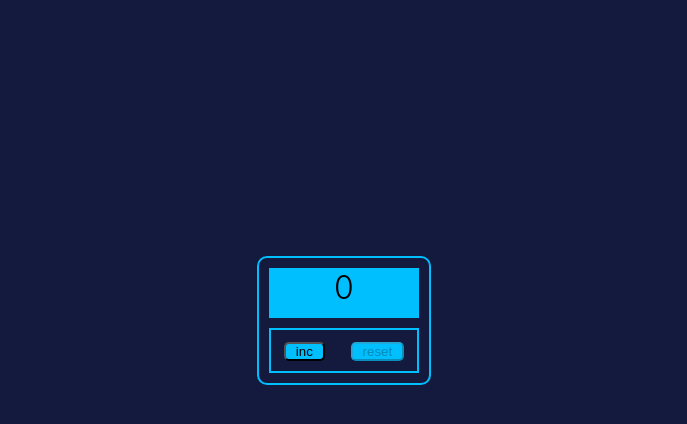
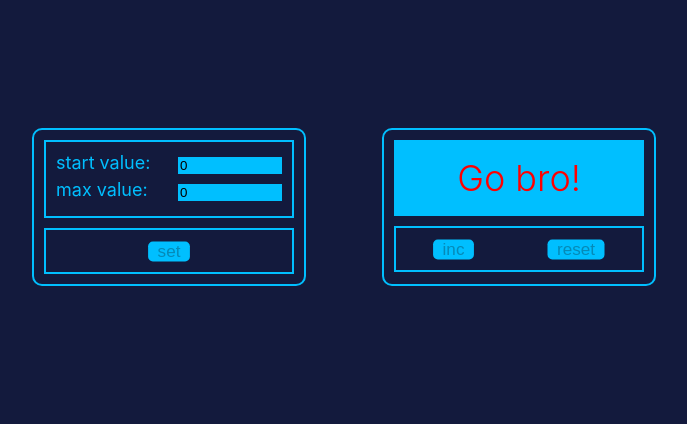
Before and after one commit to NikolaYK2/first_month_exam, a React (Create React App) app: page / in a window 1280 px wide. Shown: the top 424 px of the page, without its empty margins (296-983 px from the left). Built offline with nearby package versions, Linux system fonts and the light colour scheme.

Commit message:
counter part 1

```diff
--- a/package.json
+++ b/package.json
@@ -2,6 +2,7 @@
   "name": "first_month_exam",
   "version": "0.1.0",
   "private": true,
+  "homepage": "https://NikolaYK2.github.io/first_month_exam",
   "dependencies": {
     "@testing-library/jest-dom": "^5.14.1",
     "@testing-library/react": "^13.0.0",
@@ -10,6 +11,7 @@
     "@types/node": "^16.7.13",
     "@types/react": "^18.0.0",
     "@types/react-dom": "^18.0.0",
+    "gh-pages": "^4.0.0",
     "react": "^18.2.0",
     "react-dom": "^18.2.0",
     "react-scripts": "5.0.1",
@@ -20,7 +22,9 @@
     "start": "react-scripts start",
     "build": "react-scripts build",
     "test": "react-scripts test",
-    "eject": "react-scripts eject"
+    "eject": "react-scripts eject",
+    "predeploy": "npm run build",
+    "deploy": "gh-pages -d build"
   },
   "eslintConfig": {
     "extends": [
--- a/src/App.css
+++ b/src/App.css
@@ -1,15 +1,27 @@
 .App {
+    max-width: 700px;
+    display: flex;
+    justify-content: space-between;
+    margin: 10% auto;
+    font-size: 18px;
+}
+.block{
+    width: 250px;
+    margin: 0 auto;
     text-align: center;
-    margin: 20% auto;
     padding: 10px 10px 10px 10px;
-    max-width: 150px;
     border: 2px solid deepskyblue;
     border-radius: 10px;
+    }
+    .block__container{
+        display: flex;
+        justify-content: space-around;
+        border: 2px solid deepskyblue;
+        margin: 10px 0 0 0;
+        padding: 10px 0 10px;
 }
-.container{
-    display: flex;
-    justify-content: space-around;
+
+.block__screen{
     border: 2px solid deepskyblue;
-    margin: 10px 0 0 0;
-    padding: 10px 0 10px;
+    padding: 10px;
 }
--- a/src/App.tsx
+++ b/src/App.tsx
@@ -1,33 +1,66 @@
 import React, {useState} from 'react';
 import './App.css';
-import {Button} from "./components/Button";
+import {Button} from "./components/buttonMain/Button";
 import {Main} from "./components/main/Main";
+import s from './components/buttonMain/Button.module.css';
+import {Screen} from "./components/screen/Screen";
 
 function App() {
 
-    let minValue = 0;
-    let maxValue = 5;
-    const [num, setNum] = useState(minValue)
+    let startValue = 0;
+    let maxValue = 0;
+    const [startNumControl, setStartNumControl] = useState(startValue);
+    const [num, setNum] = useState(startNumControl);
+    const [maxNumControl, setMaxNumControl] = useState(maxValue);
+    const [disabledSet, setDisabledSet] = useState(true);
+    const [textDisplay, setTextDisplay] = useState('Go bro!');
 
     const startButton = () => {
-        if (num < maxValue) {
+        if(num < maxNumControl) {
             setNum(num + 1)
-        } else {
-            setNum(num)
         }
     };
     const resetButton = () => {
-        setNum(minValue);
+        setNum(startNumControl);
     };
+    const maxStyle = num === maxNumControl || startNumControl >= maxNumControl ? s.stopBut : s.go;
+    const minStyle = num === startNumControl || startNumControl >= maxNumControl ? s.stopBut : s.go;
+    const setStyle = disabledSet || startNumControl >= maxNumControl? s.stop : s.go;
+
+//SET Значений счетчика=========================================================================
+    const setButton = () => {
+        if(startNumControl < maxNumControl){
+            setNum(startNumControl)
+            setDisabledSet(true)
+        }
+    }
+
+//ERROR==========================================================================================
+
+
 
     return (
+        //SET DATA OPTIONS=======================================================================================
         <div className="App">
-            <Main num={num}/>
-            <div className="container">
-                <Button  isDisabled={num === maxValue} callback={()=>{startButton()}} title="inc"/>
-                <Button  isDisabled={num === minValue} callback={()=>{resetButton()}} title="reset"/>
+            <div className='block'>
+                <div className='block__screen'>
+                    <Screen valueType='start' title='start value:' callback={setStartNumControl} startNumControl={startNumControl} maxNumControl={maxNumControl} setDisabledSet={setDisabledSet} num={startNumControl} setTextDisplay={setTextDisplay}/>
+                    <Screen valueType='max' title='max value:' callback={setMaxNumControl} startNumControl={startNumControl} maxNumControl={maxNumControl} setDisabledSet={setDisabledSet} num={maxNumControl} setTextDisplay={setTextDisplay}/>
+                </div>
+                <div className="block__container">
+                    <Button isDisabled={startNumControl >= maxNumControl || disabledSet} style={setStyle} callback={setButton} title="set"/>
+                </div>
+            </div>
+{/*//СЧЕТЧИК=========================================================================================================*/}
+            <div className='block'>
+                <Main num={num} maxNumControl={maxNumControl} startNumControl={startNumControl} textDisplay={textDisplay}/>
+                <div className="block__container">
+                    <Button isDisabled={num === maxNumControl || startNumControl >= maxNumControl} style={maxStyle} callback={startButton} title="inc"/>
+                    <Button isDisabled={num === startNumControl || startNumControl >= maxNumControl} style={minStyle} callback={resetButton} title="reset"/>
+                </div>
             </div>
         </div>
     );
 }
+
 export default App;
--- a/src/components/Button.module.css
+++ /dev/null
@@ -1,5 +0,0 @@
-button{
-    background-color: deepskyblue;
-    border-radius: 5px;
-    padding: 0 10px 0;
-}
--- /dev/null
+++ b/src/components/buttonMain/Button.module.css
@@ -0,0 +1,21 @@
+button{
+    font-size: 18px;
+    background-color: deepskyblue;
+    border-radius: 5px;
+    padding: 0 10px 0;
+    cursor: pointer;
+    border: none;
+    box-shadow: 5px 2px 3px black;
+}
+.stopBut{
+    box-shadow: none;
+    transform: scale(0.95);
+}
+.go:active{
+    box-shadow: none;
+    transform: scale(0.95);
+}
+.stop{
+    box-shadow: none;
+    transform: scale(0.95);
+}
--- a/src/components/Button.tsx
+++ b/src/components/buttonMain/Button.tsx
@@ -1,20 +1,19 @@
 import React from "react";
-import s from "./Button.module.css";
 
 type ButtonType = {
     callback: () => void
     title: string
-    isDisabled: boolean,
+    isDisabled:any,
+    style: string,
 }
 export const Button = (props: ButtonType) => {
 
     const onClickHandler = () => {
         props.callback();
     }
-
     return (
-        <div className={s.container__button}>
-            <button disabled={props.isDisabled} onClick={onClickHandler} >{props.title}</button>
+        <div>
+            <button disabled={props.isDisabled} className={props.style} onClick={onClickHandler}>{props.title}</button>
         </div>
     );
 }
--- a/src/components/main/Main.module.css
+++ b/src/components/main/Main.module.css
@@ -1,13 +1,19 @@
 .container__meaning {
     background-color: deepskyblue;
-    height: 50px;
+    height: 76px;
+    display: flex;
+    justify-content: center;
+    align-items: center;
+    }
+    .container__meaning>h1 {
+        font-weight: 300;
+        margin: 0;
+        padding: 0;
+        line-height: 0;
+        vertical-align: center;
 }
 
-h1{
-    margin: 0;
-    font-weight: 300;
-}
-.stop{
+.stop {
     color: red;
     font-weight: 600;
 }
--- a/src/components/main/Main.tsx
+++ b/src/components/main/Main.tsx
@@ -2,16 +2,22 @@ import React from "react";
 import s from "./Main.module.css";
 
 type MainType = {
-    num: number
+    num: number,
+    startNumControl: number,
+    maxNumControl: number,
+    textDisplay: string,
+
 }
 
 export const Main = (props: MainType) => {
 
-    let stopNum = props.num === 5 ? s.stop : "";
+
+    const stopNum = props.num === props.maxNumControl ? s.stop : "";
+    const display = props.num || props.textDisplay;
 
     return (
         <div className={s.container__meaning}>
-            <h1 className={stopNum}>{props.num}</h1>
+            <h1 className={stopNum}>{display}</h1>
         </div>
     );
 }
--- /dev/null
+++ b/src/components/screen/Screen.module.css
@@ -0,0 +1,12 @@
+.block {
+    display: flex;
+    justify-content: space-between;
+    color:   deepskyblue;
+}
+    .block>input {
+        width: 100px;
+        outline: none;
+        border: none;
+        margin: 5px 0;
+        background-color: deepskyblue;
+        }
--- /dev/null
+++ b/src/components/screen/Screen.tsx
@@ -0,0 +1,42 @@
+import React, {ChangeEvent} from 'react';
+import s from './Screen.module.css';
+
+export type ValueType = 'max' | 'start'
+
+type ScreenType = {
+    title: string,
+    num:number,
+    startNumControl: number,
+    maxNumControl:number,
+    callback:(setStartNumControl: number, setMaxNumControl: number)=>void,
+    setDisabledSet:(disabled:boolean)=>void,
+    setTextDisplay:(textDisplay: string)=>void,
+    valueType: ValueType,
+}
+export const Screen = (props: ScreenType) => {
+
+    const onChangeHandler=(e:ChangeEvent<HTMLInputElement>)=> {
+        const newValue = +e.currentTarget.value
+        props.callback(newValue, +props.callback);
+        props.setDisabledSet(false);
+        if (props.valueType === 'max') {
+            if (newValue > props.startNumControl) {
+                props.setTextDisplay('go set');
+            } else {
+                props.setTextDisplay('error');
+            }
+        } else {
+            if (newValue >= props.maxNumControl) {
+                props.setTextDisplay('error');
+            } else {
+                props.setTextDisplay('go set');
+            }
+        }
+    }
+    return (
+        <div className={s.block}>
+            {props.title}
+            <input type="number" onChange={onChangeHandler} value={props.num}/>
+        </div>
+    );
+};
```
Also changed, not shown: 1 other file (tests, documents, lock files or other folders).
